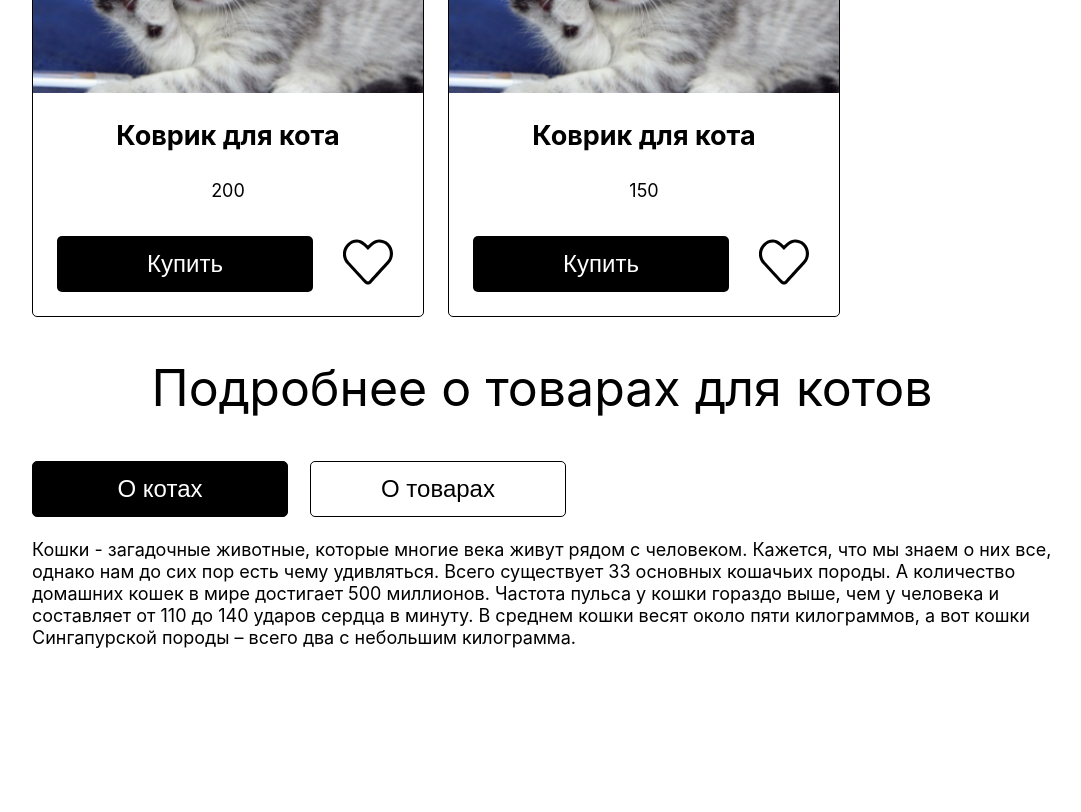
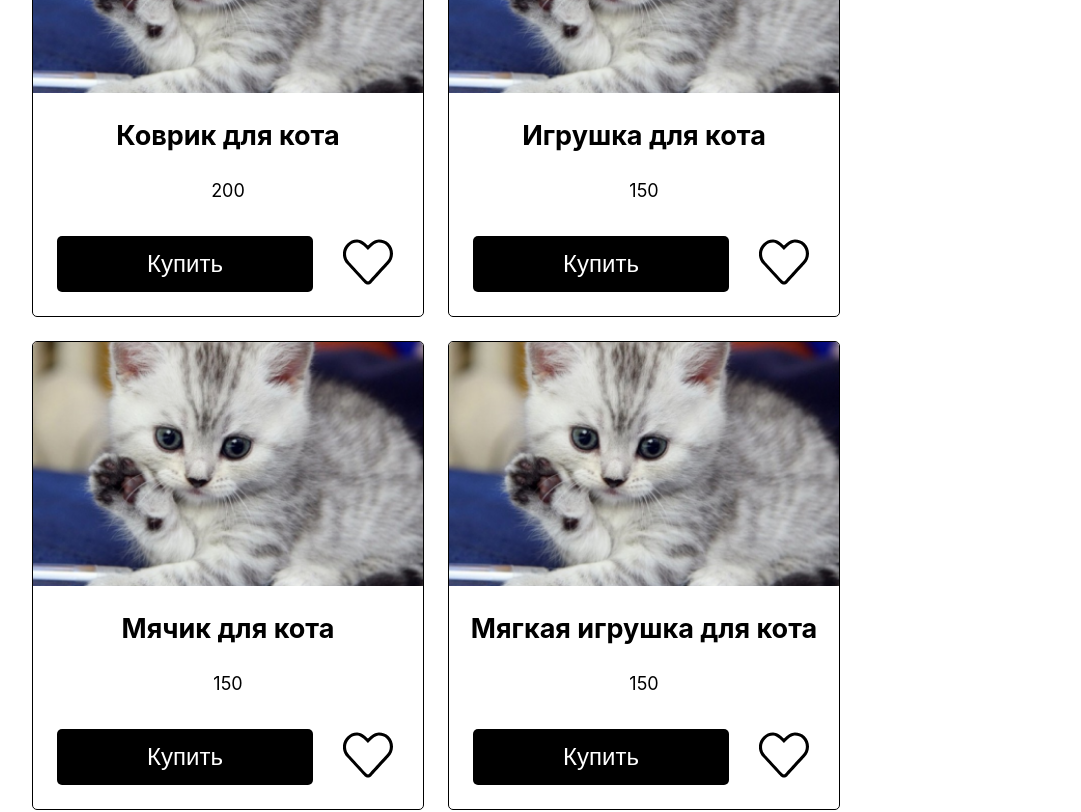
Before and after one commit to ezalilov/ezalilov.github.io, a React (Create React App) app: page / in a window 1280 px wide. Shown: the part 380-1192 px from the top of the page, without its empty margins (98-1179 px from the left). Before the commit the page ends 1051 px from the top, so only its background shows below. Built offline with nearby package versions, Linux system fonts and the light colour scheme.

Commit message:
Add cart cat content

```diff
--- a/src/main-content/main-content.tsx
+++ b/src/main-content/main-content.tsx
@@ -1,7 +1,6 @@
 import React from 'react'
 import Card from '../card/card'
 import s from './main-content.module.css'
-import Modal from '../modal/modal'
 import Details from '../tab-section/details'
 
 const catContent = [
@@ -11,7 +10,20 @@
 		sale: "100",
 	},
 	{
-		label: "Коврик для кота",
+		label: "Игрушка для кота",
+		price: "150",
+		sale: "100",
+	},
+	{
+		label: "Мячик для кота",
+		price: "150",
+	},
+	{
+		label: "Мягкая игрушка для кота",
+		price: "150",
+	},
+	{
+		label: "Лоток для кота",
 		price: "150",
 	},
 ]
```
